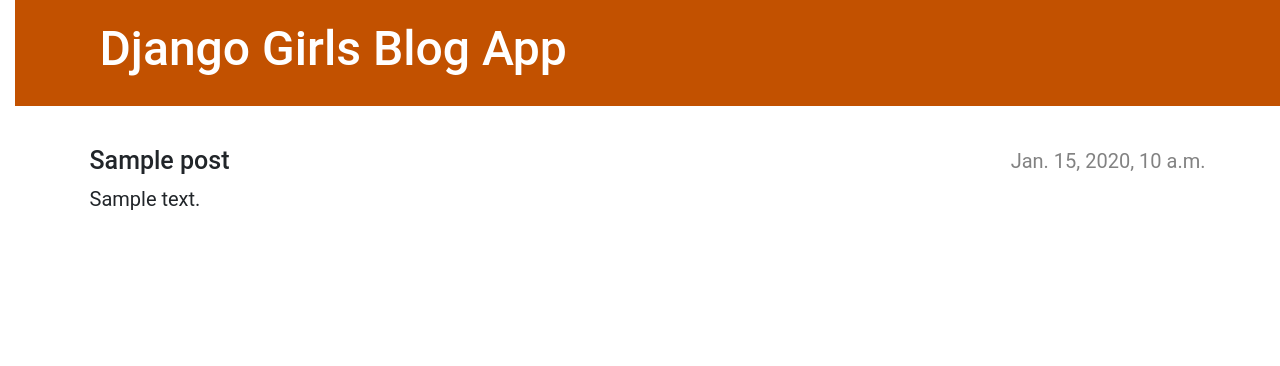
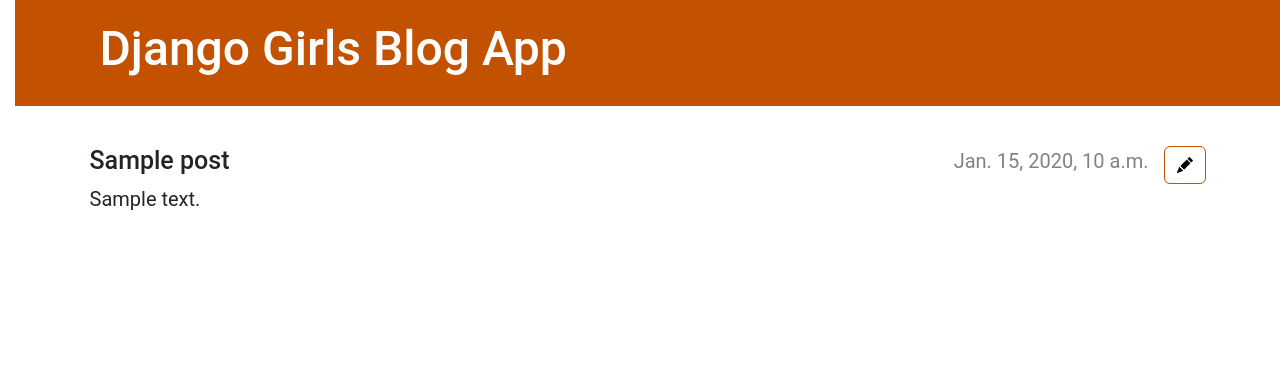
Before and after one commit to KKesseh/my-first-blog-app, a Django app: template blog/templates/blog/post_detail.html in a window 1280 px wide. Shown: the top 366 px of the page. Run offline with Django 5.2, Linux system fonts and the light colour scheme; the template is opened without the code that fills it: most values are stand-ins (such as "Sample title", 1, 10 or a date in 2020); some web fonts are replaced.

Commit message:
Moved SVG icons to static folder

```diff
--- a/blog/templates/blog/base.html
+++ b/blog/templates/blog/base.html
@@ -25,8 +25,7 @@
 
         {% if user.is_authenticated  %}
           <a href={% url "post_new" %} class="top-menu">
-            {% include "./icons/file-earmark-plus.svg" %}
-            {% comment %} <img src="{% static 'icons/file-earmark-plus.svg' %}" > {% endcomment %}
+            <img src="{% static 'icons/file-earmark-plus.svg' %}" >
           </a>
         {% endif %}
 
--- a/blog/templates/blog/post_detail.html
+++ b/blog/templates/blog/post_detail.html
@@ -1,18 +1,13 @@
 {% extends 'blog/base.html' %} {% load static%} {% block content %}
 <article class="post">
   <aside class="actions">
-    {% if user.is_authenticated %}
     <a class="btn btn-secondary" href="{% url 'post_edit' pk=post.pk %}">
-      {% include './icons/pencil-fill.svg' %} {% comment %}
-      <img src="{% static 'icons/pencil-fills.svg' %}" /> {% endcomment %}
+      <img src="{% static 'icons/pencil-fill.svg' %}" />
     </a>
-    {% endif %}
   </aside>
-
   {% if post.published_date %}
   <time class="date"> {{ post.published_date }} </time>
   {% endif %}
-
   <h2>{{ post.title }}</h2>
   <p>{{ post.text|linebreaksbr }}</p>
 </article>
```
Also changed, not shown: blog/static/icons/file-earmark-plus.svg (renamed from blog/templates/blog/icons/file-earmark-plus.svg), blog/static/icons/pencil-fill.svg (renamed from blog/templates/blog/icons/pencil-fill.svg).
